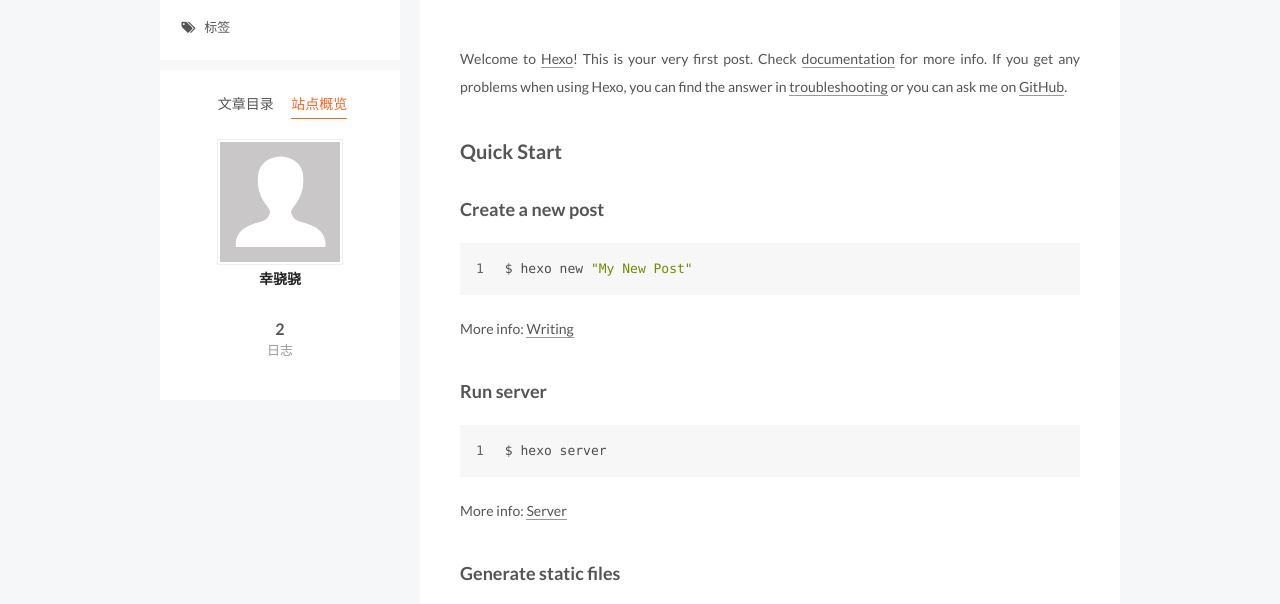
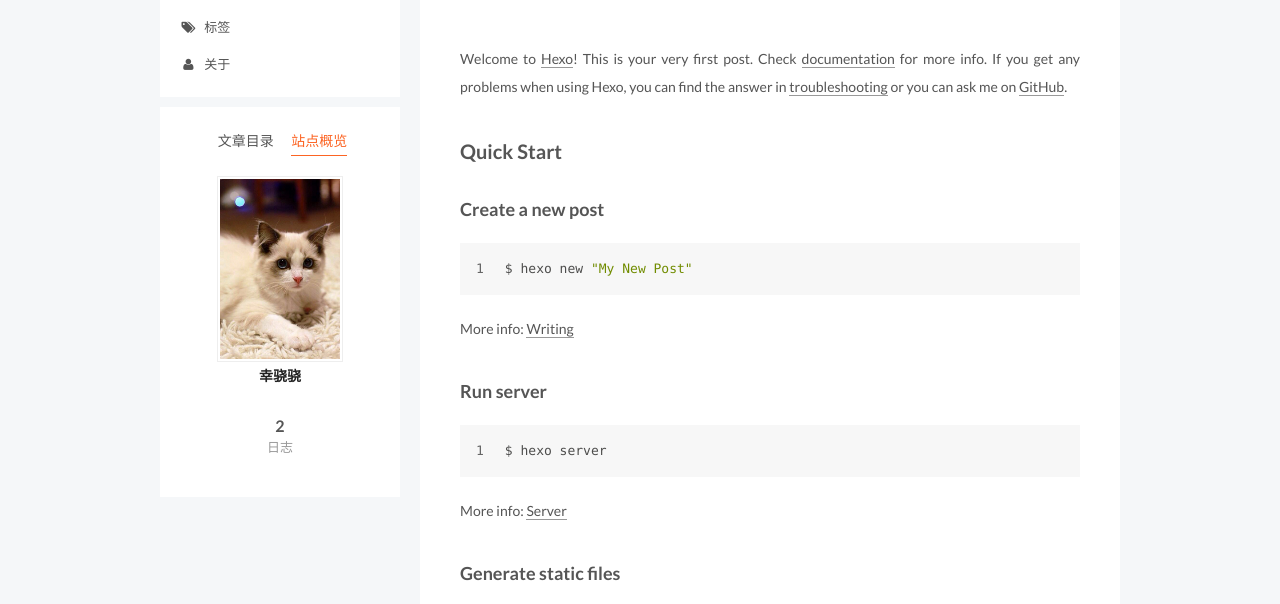
Before and after one commit to xiaoxing1993/xiaoxing1993.github.io, a plain HTML site: page 2016/10/10/hello-world/index.html in a window 1280 px wide. Both pictures are taken after a click on the item "站点概览". Shown: the part 164-768 px from the top of the page. Drawn offline with Linux system fonts and the light colour scheme.

Commit message:
Site updated: 2016-10-11 11:15:41

```diff
--- a/2016/10/10/hello-world/index.html
+++ b/2016/10/10/hello-world/index.html
@@ -203,6 +203,16 @@ Quick">
         </li>
 
 
+        <li class="menu-item menu-item-about">
+          <a href="/about" rel="section">
+
+              <i class="menu-item-icon fa fa-fw fa-user"></i> <br />
+
+            关于
+          </a>
+        </li>
+
+
 
     </ul>
 
@@ -380,7 +390,7 @@ Quick">
       <section class="site-overview sidebar-panel ">
         <div class="site-author motion-element" itemprop="author" itemscope itemtype="//schema.org/Person">
           <img class="site-author-image" itemprop="image"
-               src="/images/avatar.gif"
+               src="/images/cat.png"
                alt="幸骁骁" />
           <p class="site-author-name" itemprop="name">幸骁骁</p>
           <p class="site-description motion-element" itemprop="description"></p>
--- a/css/main.css
+++ b/css/main.css
@@ -1558,7 +1558,7 @@ pre .javascript .function {
   width: 4px;
   height: 4px;
   border-radius: 50%;
-  background: #b58cff;
+  background: #ff93e4;
 }
 .links-of-blogroll {
   font-size: 13px;
```
Also changed, not shown: 2016/10/11/test/index.html (+11 -1 lines), archives/2016/10/index.html (+11 -1 lines), archives/2016/index.html (+11 -1 lines), archives/index.html (+11 -1 lines), index.html (+11 -1 lines), images/cat.png (added).
